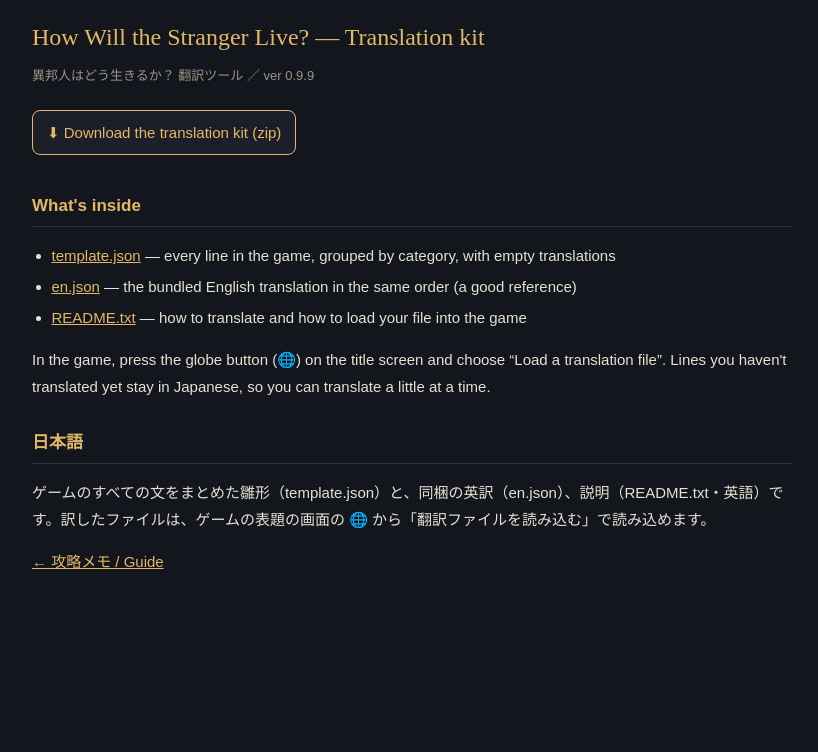
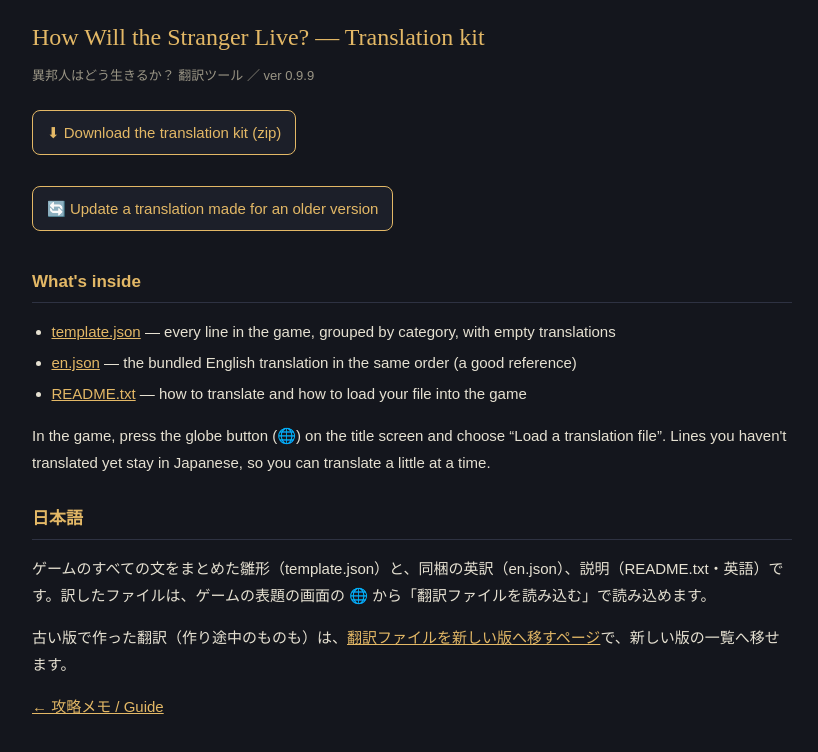
Before and after one commit to chingin-dorei/ihoujin, a plain HTML site: page translation/index.html in a window 1280 px wide. Shown: the whole page, without its empty margins (228-1046 px from the left). Drawn offline with Linux system fonts and the light colour scheme.

Commit message:
攻略メモと翻訳ツール ver 0.9.9: translation/index.html

```diff
--- a/translation/index.html
+++ b/translation/index.html
@@ -14,6 +14,7 @@ ul { padding-left: 1.3em; } li { margin: 4px 0; }
 <h1>How Will the Stranger Live? — Translation kit</h1>
 <p class="dim">異邦人はどう生きるか？ 翻訳ツール ／ ver 0.9.9</p>
 <p><a class="dl" href="ihoujin_translation_kit.zip">⬇ Download the translation kit (zip)</a></p>
+<p><a class="dl" href="convert.html">🔄 Update a translation made for an older version</a></p>
 <h2>What's inside</h2>
 <ul>
 <li><a href="template.json">template.json</a> — every line in the game, grouped by category, with empty translations</li>
@@ -23,5 +24,6 @@ ul { padding-left: 1.3em; } li { margin: 4px 0; }
 <p>In the game, press the globe button (🌐) on the title screen and choose “Load a translation file”. Lines you haven't translated yet stay in Japanese, so you can translate a little at a time.</p>
 <h2>日本語</h2>
 <p>ゲームのすべての文をまとめた雛形（template.json）と、同梱の英訳（en.json）、説明（README.txt・英語）です。訳したファイルは、ゲームの表題の画面の 🌐 から「翻訳ファイルを読み込む」で読み込めます。</p>
+<p>古い版で作った翻訳（作り途中のものも）は、<a href="convert.html">翻訳ファイルを新しい版へ移すページ</a>で、新しい版の一覧へ移せます。</p>
 <p><a href="../">← 攻略メモ / Guide</a></p>
 </main></body></html>
```
